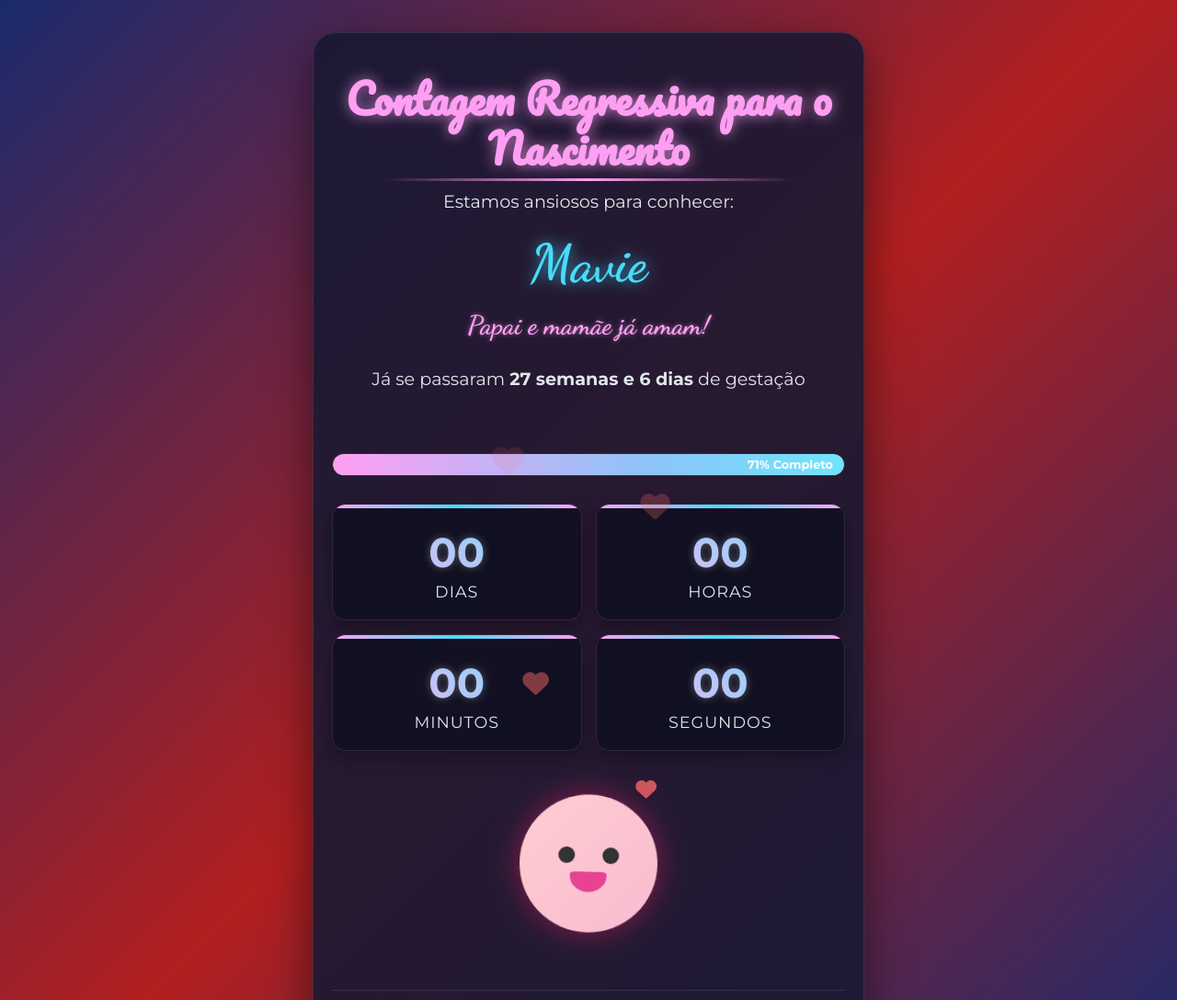
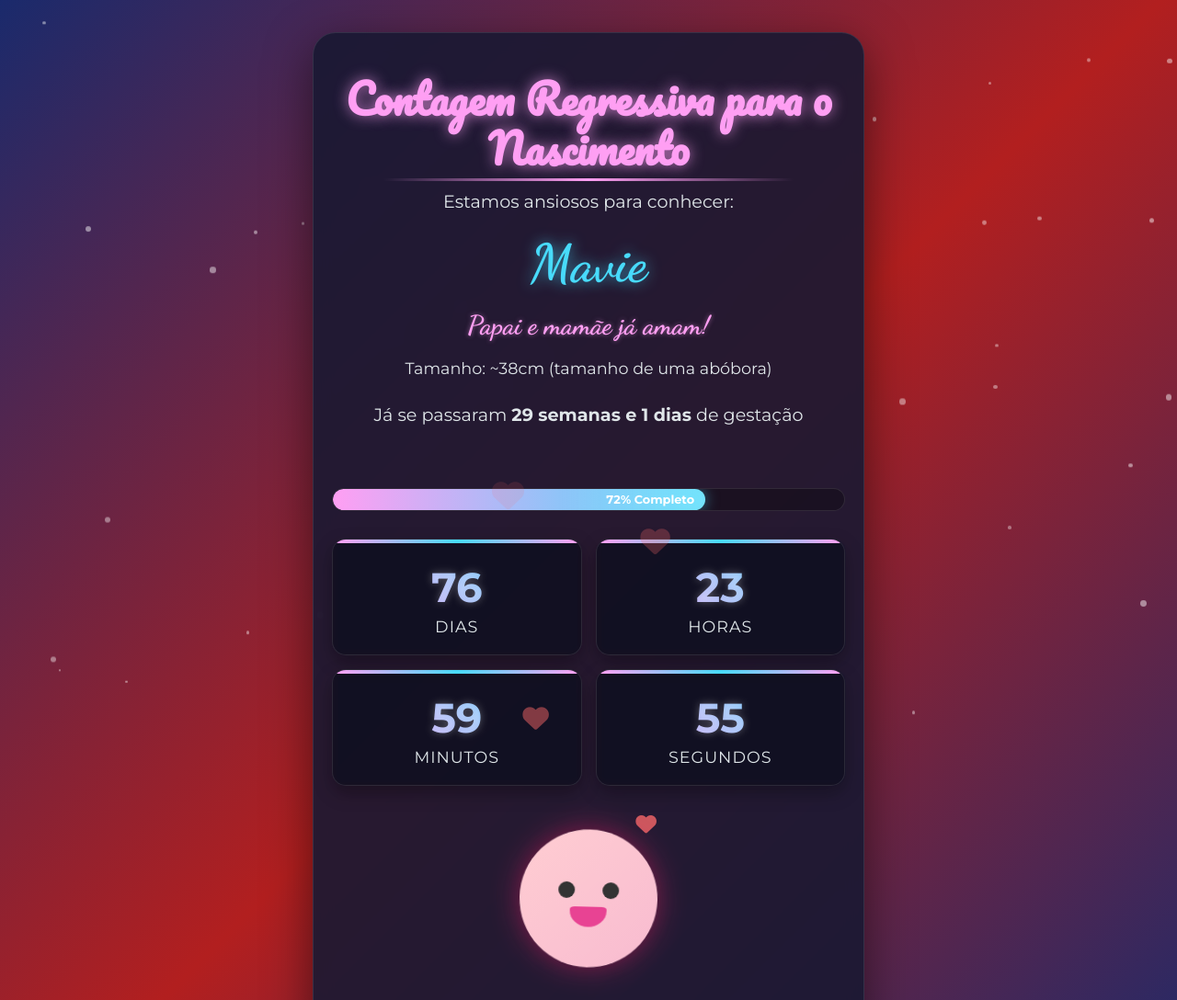
Before and after one commit to bertopiloto/Baby, a plain HTML site: page index.html in a window 1280 px wide. Shown: the top 1088 px of the page at 92% size. Drawn offline with Linux system fonts and the light colour scheme.

Commit message:
Add files via upload

```diff
--- a/index.html
+++ b/index.html
@@ -111,6 +111,12 @@
             color: #ff9ff3;
             margin-top: 10px;
             text-shadow: 0 0 5px rgba(255, 159, 243, 0.5);
+        }
+
+        .size-info {
+            font-size: 1.1rem;
+            margin-top: 10px;
+            color: #dfe6e9;
         }
 
         @keyframes nameGlow {
@@ -392,13 +398,14 @@
                 <div class="baby-name-container">
                     <div class="baby-name pulse">Mavie</div>
                     <div class="love-message">Papai e mamãe já amam!</div>
+                    <div class="size-info">Tamanho: ~38cm (tamanho de uma abóbora)</div>
                 </div>
-                <p>Já se passaram <strong id="gestation-passed">27 semanas e 6 dias</strong> de gestação</p>
+                <p>Já se passaram <strong id="gestation-passed">29 semanas e 0 dias</strong> de gestação</p>
             </div>
         </div>
 
         <div class="progress-container">
-            <div class="progress-bar" id="progressBar">71% Completo</div>
+            <div class="progress-bar" id="progressBar">72% Completo</div>
         </div>
 
         <div class="countdown-container">
@@ -473,19 +480,19 @@
         }
 
         // Configuração da contagem regressiva com localStorage
-        b
+        const totalPregnancyDays = 280; // 40 semanas
 
         // Verifica se já temos uma data de parto salva
         let dueDate;
         if(localStorage.getItem('babyDueDate')) {
             dueDate = new Date(localStorage.getItem('babyDueDate'));
         } else {
-            // Calcula a nova data de parto baseada na semana atual (27 semanas e 6 dias)
+            // Calcula a nova data de parto baseada na semana atual (29 semanas completas)
             const today = new Date();
             dueDate = new Date(today);
 
-            // Dias já passados: 27*7 + 6 = 195 dias
-            const daysPassed = 195;
+            // Dias já passados: 29*7 = 203 dias
+            const daysPassed = 203;
             dueDate.setDate(today.getDate() + (totalPregnancyDays - daysPassed));
 
             // Salva no localStorage
```
